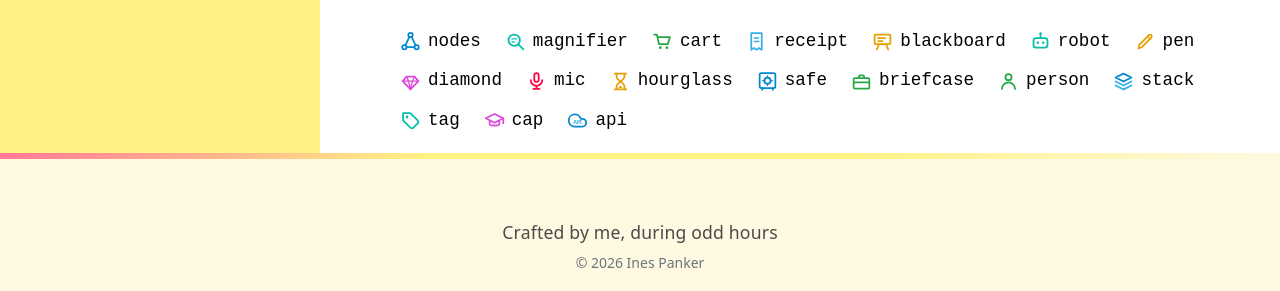
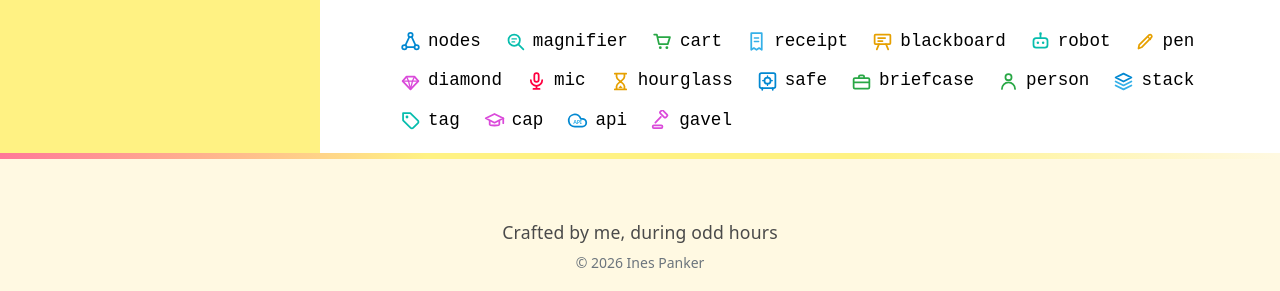
Before and after one commit to inesp/inesp.github.io, a Jekyll site: the page built from styleguide.md, in a window 1280 px wide and 900 px high, scrolled down 6933 px. Shown: the part 535-826 px from the top of the window. Built offline with Jekyll 4.4.1, drawn with Linux system fonts in a browser that asks for light colours; nearby versions of some CDN libraries; some web fonts are replaced; a style sheet for code colours, icons or effects is not loaded.

Commit message:
Add icon for stats series

```diff
--- a/_data/topics.yml
+++ b/_data/topics.yml
@@ -25,6 +25,7 @@ API Resilience Patterns:
 The Algorithm Decided:
   display_title: "The Algorithm Decided"
   home_intro: ""
+  icon: "gavel"
 
 Engineering Research:
   home_intro: "Posts that draw from research papers"
--- a/_includes/career_icon.html
+++ b/_includes/career_icon.html
@@ -56,4 +56,7 @@
 {%- when "api" -%}
 {%- comment -%}Series icon for "API Resilience Patterns" (_data/topics.yml `icon: "api"`): a cloud labeled API.{%- endcomment -%}
 <svg class="career-icon" viewBox="0 0 24 24" aria-hidden="true"><path d="M17.5 19H9a7 7 0 1 1 6.71-9h1.79a4.5 4.5 0 1 1 0 9z" fill="none" stroke="#0288d1" stroke-width="2" stroke-linecap="round" stroke-linejoin="round"/><text x="12" y="16.3" text-anchor="middle" font-family="system-ui, sans-serif" font-size="6.2" font-weight="700" letter-spacing="-0.3" fill="#35b0e8">API</text></svg>
+{%- when "gavel" -%}
+{%- comment -%}Series icon for "The Algorithm Decided" (_data/topics.yml `icon: "gavel"`): a gavel, for the algorithm handing down a verdict.{%- endcomment -%}
+<svg class="career-icon" viewBox="0 0 24 24" aria-hidden="true"><rect x="10" y="2.3" width="9" height="4.4" rx="1.3" fill="none" stroke="#da4ada" stroke-width="2" transform="rotate(45 14.5 4.5)"/><path d="M11.3 7.8 L5 14.5" fill="none" stroke="#da4ada" stroke-width="2" stroke-linecap="round"/><rect x="2" y="17.5" width="11" height="3.2" rx="1.2" fill="none" stroke="#da4ada" stroke-width="2"/></svg>
 {%- endcase -%}
--- a/styleguide.md
+++ b/styleguide.md
@@ -349,4 +349,5 @@ Small inline icons defined in `_includes/career_icon.html`, used on the CV timel
 <li>{% include career_icon.html name="tag" %} <code>tag</code></li>
 <li>{% include career_icon.html name="cap" %} <code>cap</code></li>
 <li>{% include career_icon.html name="api" %} <code>api</code></li>
+<li>{% include career_icon.html name="gavel" %} <code>gavel</code></li>
 </ul>
```
